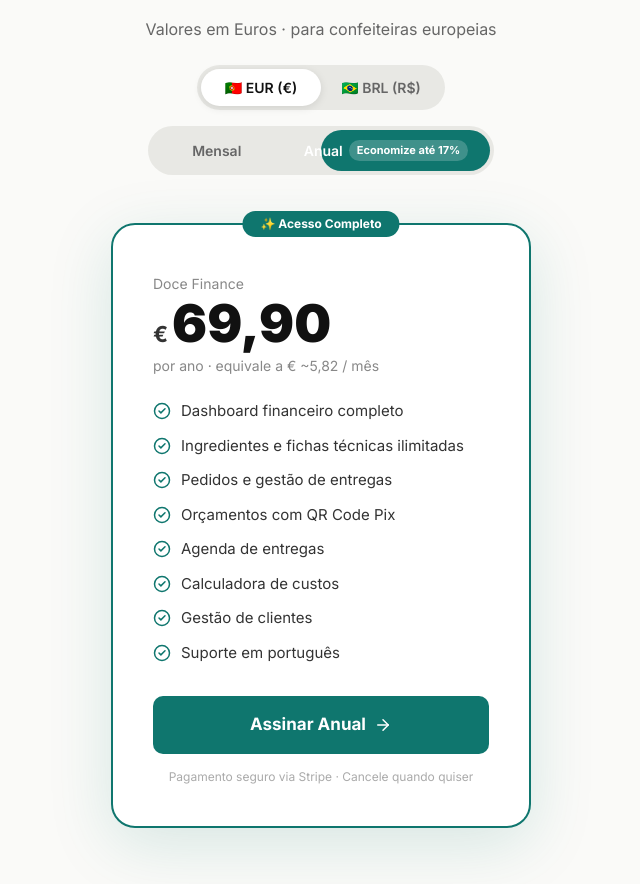
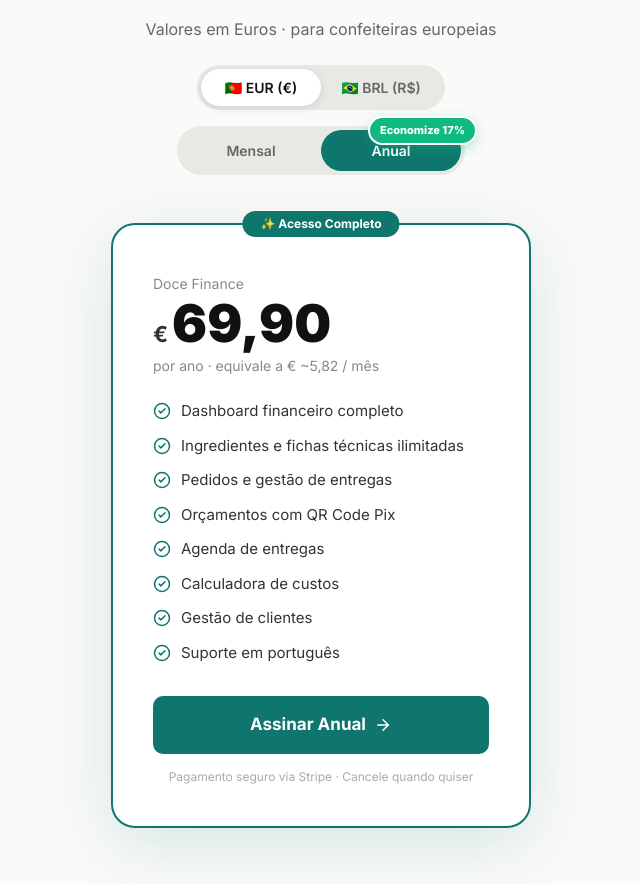
Before and after one commit to bldigitalagenciapt/Doce-Finance, a Next.js app in the folder Doce-Finance/: page / in a window 1280 px wide. Shown: the part 2933-3817 px from the top of the page, without its empty margins (319-959 px from the left). Built offline with nearby package versions, Linux system fonts and the light colour scheme; no server answers.

Commit message:
feat: add LandingPage component with features, pricing, screenshots, and FAQs

```diff
--- a/Doce-Finance/src/components/landing/LandingPage.tsx
+++ b/Doce-Finance/src/components/landing/LandingPage.tsx
@@ -308,9 +308,9 @@ export default function LandingPage({ isBrazil }: Props) {
               <div style={{ position: "absolute", top: 4, bottom: 4, left: billing === "monthly" ? 4 : "50%", width: "calc(50% - 4px)", background: "#0F766E", borderRadius: 50, transition: "all 0.3s cubic-bezier(0.4, 0, 0.2, 1)" }} />
               {(["monthly", "yearly"] as const).map(b => (
                 <button key={b} onClick={() => setBilling(b)}
-                  style={{ position: "relative", zIndex: 1, background: "transparent", color: billing === b ? "#fff" : "#666", border: "none", borderRadius: 50, padding: "10px 22px", fontSize: 14, fontWeight: 600, cursor: "pointer", transition: "color 0.3s", display: "flex", alignItems: "center", gap: 6, minWidth: 130, justifyContent: "center" }}>
+                  style={{ position: "relative", zIndex: 1, background: "transparent", color: billing === b ? "#fff" : "#666", border: "none", borderRadius: 50, padding: "10px 22px", fontSize: 14, fontWeight: 600, cursor: "pointer", transition: "color 0.3s", display: "flex", alignItems: "center", gap: 6, width: 140, justifyContent: "center" }}>
                   {b === "monthly" ? "Mensal" : "Anual"}
-                  {b === "yearly" && <span style={{ background: billing === "yearly" ? "rgba(255,255,255,0.2)" : "#0F766E", color: billing === "yearly" ? "#fff" : "#fff", borderRadius: 20, padding: "2px 8px", fontSize: 11, fontWeight: 700 }}>Economize até {p.saving}</span>}
+                  {b === "yearly" && <span style={{ position: "absolute", top: -14, right: -16, background: "#10B981", color: "#fff", borderRadius: 20, padding: "4px 10px", fontSize: 11, fontWeight: 800, boxShadow: "0 4px 12px rgba(16,185,129,0.3)", border: "2px solid #fff", whiteSpace: "nowrap" }}>Economize {p.saving}</span>}
                 </button>
               ))}
             </div>
```
